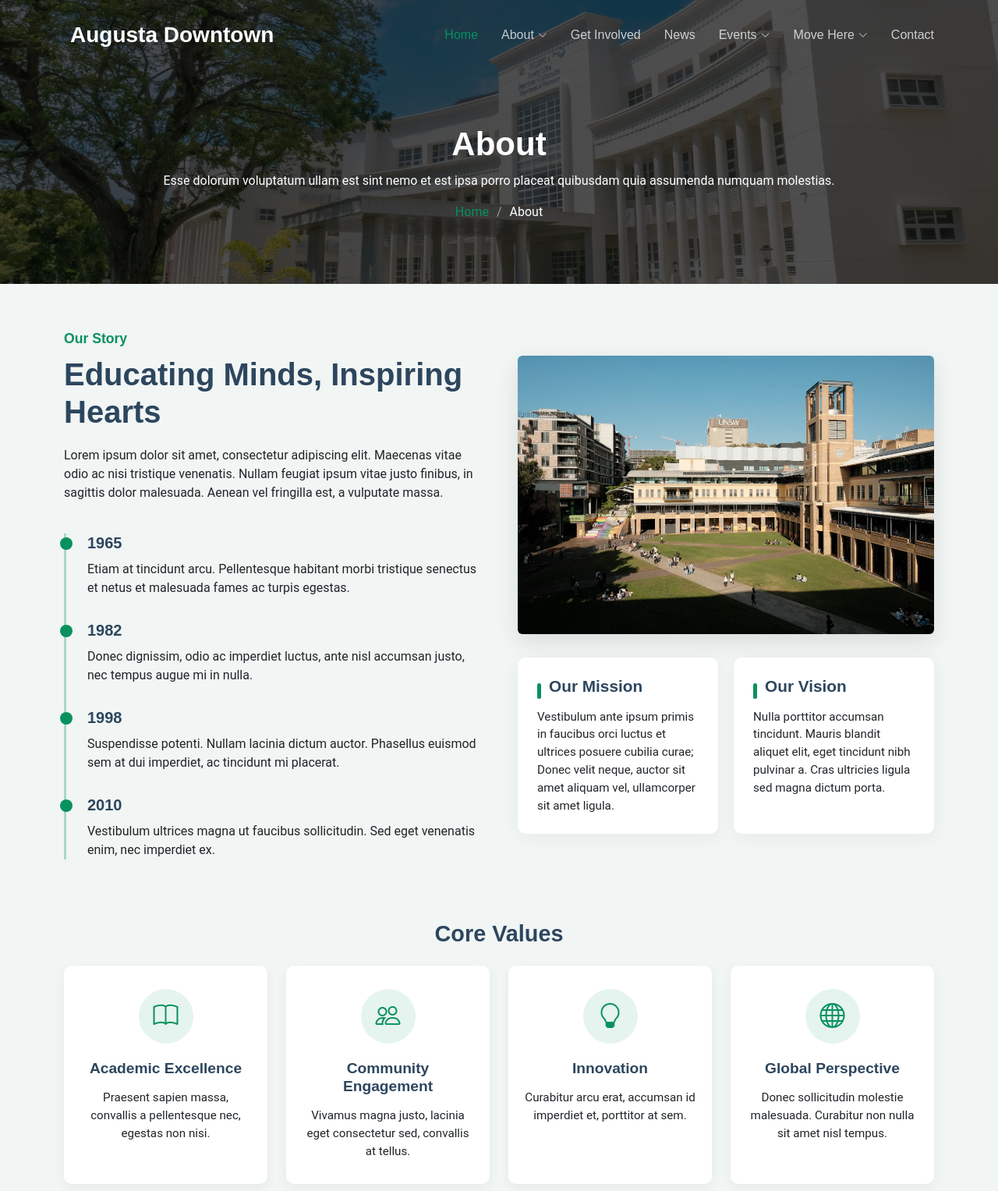
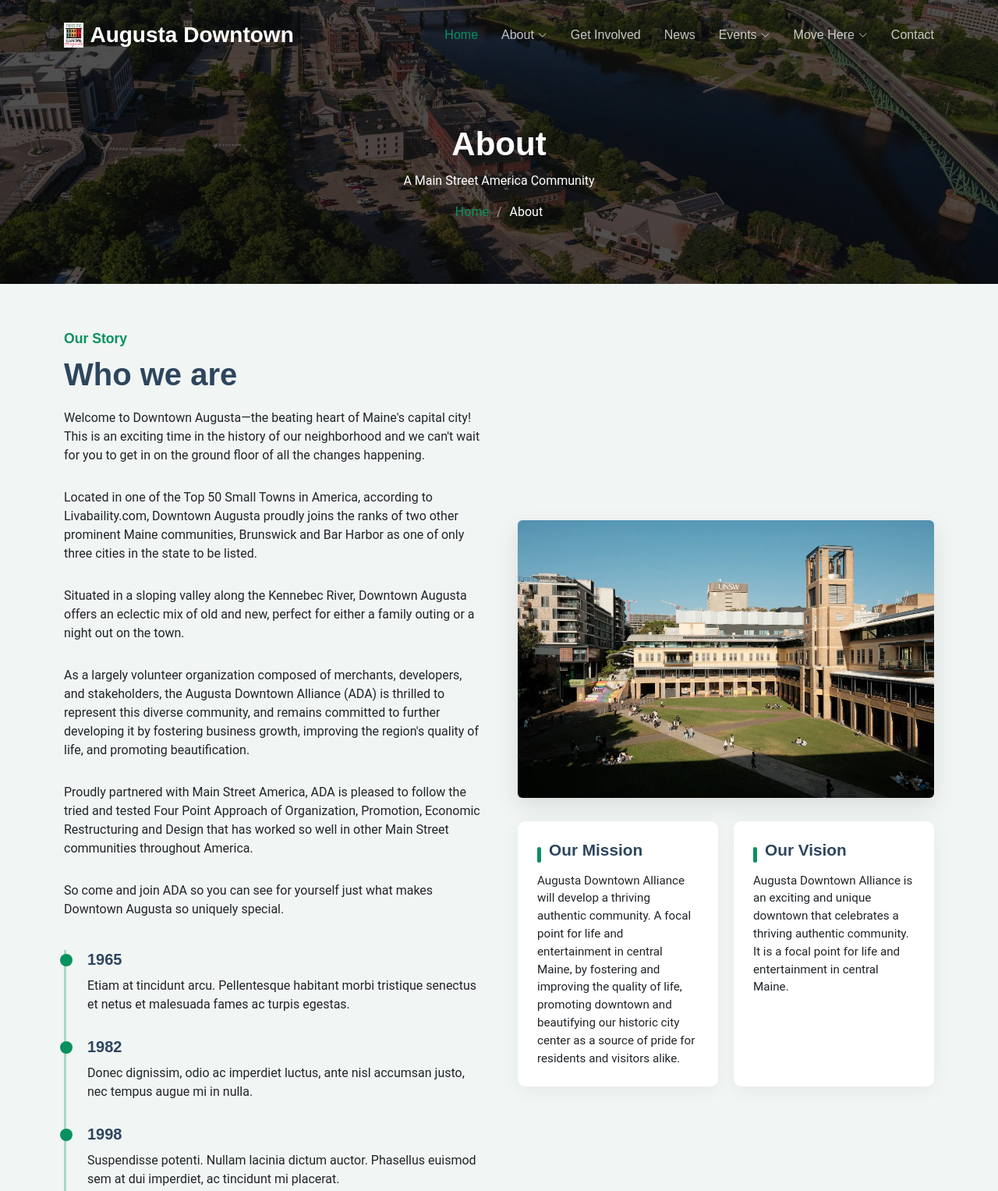
Before and after one commit to MusicalViking/DowntownAlliance, a website built with Vite: page about.html in a window 1280 px wide. Shown: the top 1527 px of the page at 78% size. Built offline with nearby package versions, Linux system fonts and the light colour scheme; files whose address does not match are found by name.

Commit message:
worked on about.html

```diff
--- a/about.html
+++ b/about.html
@@ -106,12 +106,11 @@
 
 		<!-- Page Title -->
 		<div class="page-title dark-background" style="background-image:
-    url(assets/img/education/showcase-1.webp);">
+    url(/img/education/skyAugusta.jpg);">
 			<div class="container position-relative">
 				<h1>About</h1>
 				<p>
-					Esse dolorum voluptatum ullam est sint nemo et est ipsa porro
-					placeat quibusdam quia assumenda numquam molestias.
+					A Main Street America Community
 				</p>
 				<nav class="breadcrumbs">
 					<ol>
@@ -130,14 +129,25 @@
 					<div class="col-lg-6">
 						<div class="about-content" data-aos="fade-up" data-aos-delay="200">
 							<h3>Our Story</h3>
-							<h2>Educating Minds, Inspiring Hearts</h2>
+							<h2>Who  we are</h2>
 							<p>
-								Lorem ipsum dolor sit amet, consectetur adipiscing elit.
-								Maecenas vitae odio ac nisi tristique venenatis. Nullam feugiat
-								ipsum vitae justo finibus, in sagittis dolor malesuada. Aenean vel
-								fringilla est, a vulputate massa.
+								Welcome to Downtown Augusta—the beating heart of Maine's capital city! This is an exciting time in the history of our neighborhood and we can't wait for you to get in on the ground floor of all the changes happening.
 							</p>
-
+							<p>
+								Located in one of the Top 50 Small Towns in America, according to Livabaility.com, Downtown Augusta proudly joins the ranks of two other prominent Maine communities, Brunswick and Bar Harbor as one of only three cities in the state to be listed.
+							</p>
+							<p>
+								Situated in a sloping valley along the Kennebec River, Downtown Augusta offers an eclectic mix of old and new, perfect for either a family outing or a night out on the town.
+							</p>
+							<p>
+								As a largely volunteer organization composed of merchants, developers, and stakeholders, the Augusta Downtown Alliance (ADA) is thrilled to represent this diverse community, and remains committed to further developing it by fostering business growth, improving the region's quality of life, and promoting beautification.
+							</p>
+							<p>
+								Proudly partnered with Main Street America, ADA is pleased to follow the tried and tested Four Point Approach of Organization, Promotion, Economic Restructuring and Design that has worked so well in other Main Street communities throughout America.
+							</p>
+							<p>
+								So come and join ADA so you can see for yourself just what makes Downtown Augusta so uniquely special.
+							</p>
 							<div class="timeline">
 								<div class="timeline-item">
 									<div class="timeline-dot"></div>
@@ -198,25 +208,21 @@
 								<div class="mission">
 									<h3>Our Mission</h3>
 									<p>
-										Vestibulum ante ipsum primis in faucibus orci luctus et
-										ultrices posuere cubilia curae; Donec velit neque, auctor
-										sit amet aliquam vel, ullamcorper sit amet ligula.
+										Augusta Downtown Alliance will develop a thriving authentic community. A focal point for life and entertainment in central Maine, by fostering and improving the quality of life, promoting downtown and beautifying our historic city center as a source of pride for residents and visitors alike.
 									</p>
 								</div>
 
 								<div class="vision">
 									<h3>Our Vision</h3>
 									<p>
-										Nulla porttitor accumsan tincidunt. Mauris blandit
-										aliquet elit, eget tincidunt nibh pulvinar a. Cras ultricies
-										ligula sed magna dictum porta.
+										Augusta Downtown Alliance is an exciting and unique downtown that celebrates a thriving authentic community. It is a focal point for life and entertainment in central Maine.
 									</p>
 								</div>
 							</div>
 						</div>
 					</div>
 				</div>
-
+				<!--
 				<div class="row mt-5">
 					<div class="col-lg-12">
 						<div class="core-values" data-aos="fade-up" data-aos-delay="500">
@@ -271,7 +277,7 @@
 						</div>
 					</div>
 				</div>
-
+				-->
 			</div>
 
 		</section><!-- /History Section -->
```
Also changed, not shown: public/img/ADA_Logo.png (added), public/img/education/skyAugusta.jpg (added).
